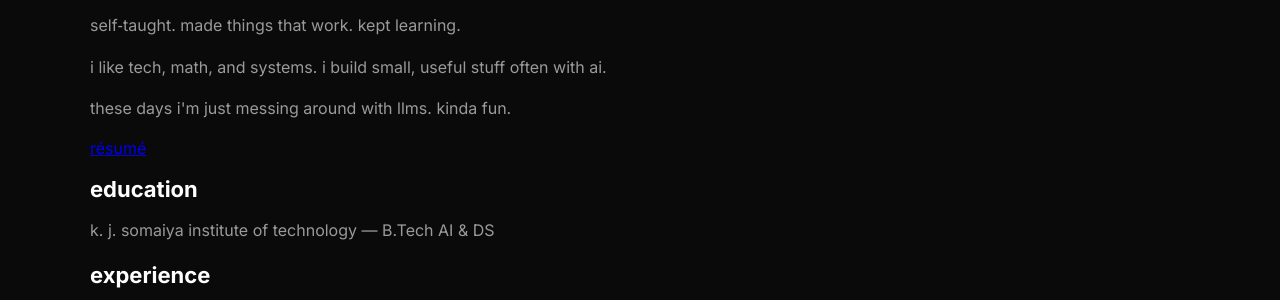
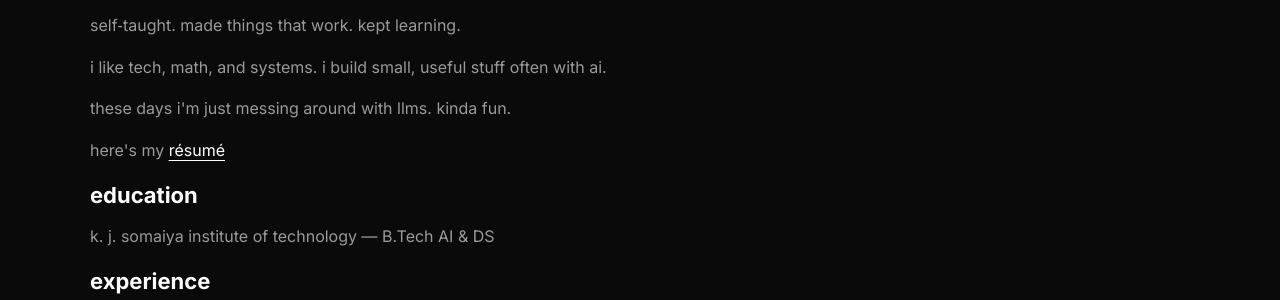
Before and after one commit to Pandeyycodes/om-portfolio, a plain HTML site: page index.html in a window 1280 px wide. Shown: the part 307-607 px from the top of the page. Drawn offline with Linux system fonts and the light colour scheme.

Commit message:
fixed resume link preview

```diff
--- a/index.html
+++ b/index.html
@@ -138,8 +138,8 @@ a.form-link, a.resume{color:#fff;text-decoration:underline;text-underline-offset
 <p class='lead'>self‑taught. made things that work. kept learning.</p>
 <p class='lead'>i like tech, math, and systems. i build small, useful stuff often with ai.</p>
 <p class='lead'>these days i'm just messing around with llms. kinda fun.</p>
-<a href="Om_Pandey_Resume.pdf" target="_blank">résumé</a>
-
+<p class='lead'>here's my <a href="Om_Pandey_Resume.pdf" target="_blank" class="resume">résumé</a>
+</p>
 </section>
 
 <section>
```
